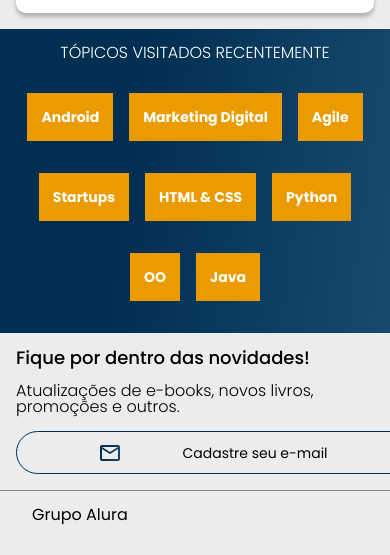
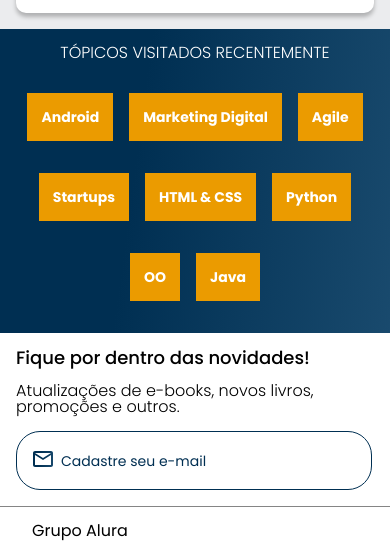
Before and after one commit to vanessalaureano/projeto-alurabooks, a plain HTML site: page index.html in a window 390 px wide. Shown: the part 1495-2050 px from the top of the page. Drawn offline with nearby package versions, Linux system fonts and the light colour scheme.

Commit message:
finalizei projeto mobile first

```diff
--- a/estilos/contato.css
+++ b/estilos/contato.css
@@ -1,34 +1,36 @@
 @charset "UTF-8";
 
 .contato {
+    background-color: var(--cor-branco);
     padding: 1em;
+    color: var(--cor-azul-degrade);
 }
 
 .contato__titulo {
     font-size: 18px;
     font-weight: 500;
-    color: var(--cor-azul-degrade);
 }
 
 .contato__texto {
     font-weight: 300;
-    padding: 1em 0;
+    margin: 1em 0;
 }
 
 .contato__email {
     background-color: transparent;
     border: 1px solid var(--cor-azul);
     border-radius: 24px;
-    padding: .5em 5em;
+    padding: 1em;
+    width: 90%;
+    color: var(--cor-azul);
 }
 
 .contato__email::placeholder {
     font-family: var(--fonte-principal);
     font-size: 14px;
     font-weight: 400;
-    color: var(--cor-azul-degrade);
-    text-align: center;
+    color: var(--cor-azul);
     background: url(../imagens/email.svg) no-repeat;
-    background-position: .2em;
+    padding-left: 2em;
     background-color: var(--cor-azul-degrade);
 }
--- a/estilos/rodape.css
+++ b/estilos/rodape.css
@@ -1,11 +1,11 @@
 @charset "UTF-8";
 
 .rodape {
+    background-color: var(--cor-branco);
     border-top: 1px solid var(--cor-secundaria);
 }
 
-.rodape__texto {
-    font-weight: 400;
+.rodape__titulo {
     color: var(--cor-preto);
     padding: 1em 2em;
 }
--- a/index.html
+++ b/index.html
@@ -179,7 +179,7 @@
     </section>
 
     <footer class="rodape">
-        <p class="rodape__texto">Grupo Alura</p>
+        <h2 class="rodape__titulo">Grupo Alura</h2>
     </footer>
 
     <script src="https://cdn.jsdelivr.net/npm/swiper@8/swiper-bundle.min.js"></script>
```
